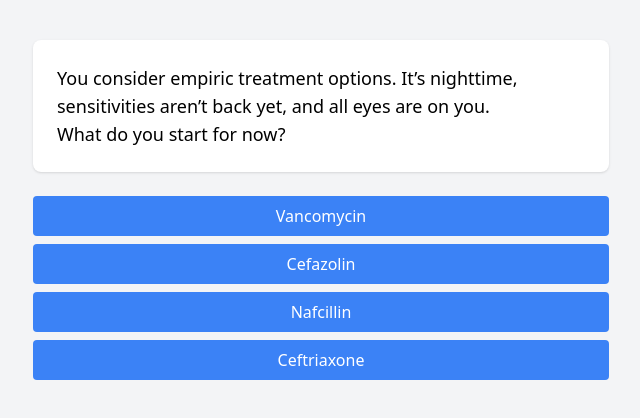
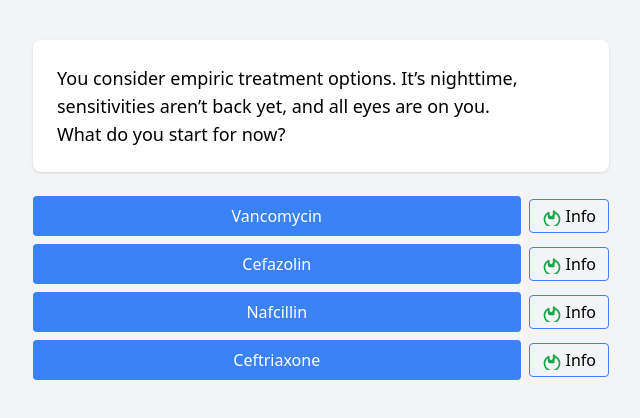
Before and after one commit to kushpen99/levo, a plain HTML site: page story.html in a window 1280 px wide. Both pictures are taken after a click on the button "empiric". Shown: the whole page, without its empty margins (319-959 px from the left). Drawn offline with nearby package versions, Linux system fonts and the light colour scheme.

Commit message:
move drug info to json file

```diff
--- a/stories/mssa-mayhem.json
+++ b/stories/mssa-mayhem.json
@@ -1,4 +1,5 @@
 {
+	"scenarios": {
 	  "intro": {
 		"text": "On a chilly evening, while sipping your chamomile tea with honey in the internal medicine staff room where you work as a physician assistant,\nsuddenly the phone rings. After confirming (damn it) that there’s no one else around to answer, you pick up the receiver:\n\"Hello, this is the microbiology lab. Mr. Nehmadi Nehmad has Staphylococcus aureus in his blood culture. Sensitivities will be ready tomorrow. Got it?\"\n\"Got it.\"\n\nWhat treatment would you recommend the on-call resident start for the nice gentleman?",
 		"options": ["empiric"]
@@ -43,4 +44,12 @@
 		"text": "You go with Ceftriaxone — a noble empiric bet, broad yet elegant.\n❌ Nice try, but let’s tighten that spectrum.",
 		"options": ["Restart"]
 	  }
+	},
+	"drugInfo": {
+	  "Vancomycin": "**Vancomycin**\\n- Spectrum: Gram-positive, including MRSA\\n- PK: Time-dependent killing, IV only, renal clearance\\n- Toxicities: Nephrotoxicity, red man syndrome",
+	  "Cefazolin": "**Cefazolin**\\n- Spectrum: MSSA, Streptococci\\n- PK: Time-dependent killing, IV, renally cleared\\n- Toxicities: Rare hypersensitivity, generally well tolerated",
+	  "Nafcillin": "**Nafcillin**\\n- Spectrum: MSSA only\\n- PK: IV, hepatic metabolism\\n- Toxicities: Interstitial nephritis, phlebitis, liver enzyme elevations",
+	  "Daptomycin": "**Daptomycin**\\n- Spectrum: MRSA, VRE\\n- PK: Concentration-dependent killing, inactivated by lung surfactant\\n- Toxicities: Myopathy, requires CK monitoring",
+	  "Ceftriaxone": "**Ceftriaxone**\\n- Spectrum: Broad Gram-negative and some Gram-positive\\n- PK: Time-dependent killing, IV/IM, hepatic and renal elimination\\n- Toxicities: Biliary sludging, GI upset, rash"
 	}
+}
--- a/story.html
+++ b/story.html
@@ -26,8 +26,9 @@
     const params = new URLSearchParams(window.location.search);
     const storyId = params.get('story') || 'mssa-mayhem';
     let scenarios;
+    let drugInfo;
 
-    // Modal helpers
+    // SVG helper
     function createSVG(html) {
       const tpl = document.createElement('template');
       tpl.innerHTML = html.trim();
@@ -36,11 +37,11 @@
     const InfoIconSVG = `<svg xmlns="http://www.w3.org/2000/svg" class="w-3 h-3 text-blue-600 ml-1" fill="none" viewBox="0 0 24 24" stroke="currentColor"><path stroke-linecap="round" stroke-linejoin="round" stroke-width="2" d="M13 16h-1v-4h-1m1-4h.01M12 2.25c5.385 0 9.75 4.365 9.75 9.75S17.385 21.75 12 21.75 2.25 17.385 2.25 12 6.615 2.25 12 2.25z" /></svg>`;
     const ShieldIconSVG = `<svg xmlns="http://www.w3.org/2000/svg" class="w-5 h-5 text-green-600 mr-1" fill="none" viewBox="0 0 24 24" stroke="currentColor"><path stroke-linecap="round" stroke-linejoin="round" stroke-width="2" d="M9 12l2 2 4-4m1-2a9 9 0 11-8 0v5a2 2 0 002 2h4a2 2 0 010 0V6z" /></svg>`;
 
+    // Modal logic
     const modal = document.getElementById('modal');
     const modalTitle = document.getElementById('modal-title');
     const modalContent = document.getElementById('modal-content');
     document.getElementById('modal-close').addEventListener('click', () => modal.classList.add('hidden'));
-
     function showModal(title, html) {
       modalTitle.textContent = '';
       modalTitle.append(createSVG(ShieldIconSVG), document.createTextNode(' ' + title + ' Info'));
@@ -48,14 +49,15 @@
       modal.classList.remove('hidden');
     }
 
-    // Load the scenarios JSON
+    // Load story JSON (with scenarios + drugInfo)
     fetch(`stories/${storyId}.json`)
       .then(res => {
         if (!res.ok) throw new Error(`Story not found (${res.status})`);
         return res.json();
       })
       .then(data => {
-        scenarios = data;
+        scenarios = data.scenarios;
+        drugInfo = data.drugInfo;
         render();
       })
       .catch(err => {
@@ -69,16 +71,16 @@
       app.innerHTML = '';
       const sc = scenarios[currentScene];
 
-      // Story text
+      // Story text with inline drug links
       const card = document.createElement('div');
       card.className = 'bg-white rounded-lg shadow p-6 text-lg whitespace-pre-wrap';
       sc.text.split(/(Vancomycin|Cefazolin|Nafcillin|Daptomycin|Ceftriaxone)/g).forEach((seg, i) => {
-        if (scenarios.hasOwnProperty(seg)) {
+        if (drugInfo[seg]) {
           const btn = document.createElement('button');
           btn.className = 'inline-flex items-center text-blue-600 hover:text-blue-800 underline';
           btn.textContent = seg;
           btn.append(createSVG(InfoIconSVG));
-          btn.addEventListener('click', () => showModal(seg, scenarios[seg].infoHtml));
+          btn.addEventListener('click', () => showModal(seg, drugInfo[seg]));
           card.append(btn);
         } else {
           card.append(document.createTextNode(seg));
@@ -86,7 +88,7 @@
       });
       app.append(card);
 
-      // Options
+      // Options + pop-up buttons
       const opts = document.createElement('div');
       opts.className = 'flex flex-col space-y-2';
       sc.options.forEach(opt => {
@@ -98,11 +100,11 @@
         btn.textContent = opt==='start'?'Next':clean;
         btn.addEventListener('click', () => { currentScene = opt==='Restart'?'intro':opt; render(); });
         row.append(btn);
-        if (scenarios[clean] && scenarios[clean].infoHtml) {
+        if (drugInfo[clean]) {
           const ib = document.createElement('button');
           ib.className = 'inline-flex items-center border border-blue-500 hover:bg-blue-50 px-3 py-1 rounded';
           ib.innerHTML = ShieldIconSVG + 'Info';
-          ib.addEventListener('click', () => showModal(clean, scenarios[clean].infoHtml));
+          ib.addEventListener('click', () => showModal(clean, drugInfo[clean]));
           row.append(ib);
         }
         opts.append(row);
```
Lines whose indentation alone changed are shown as unchanged.
